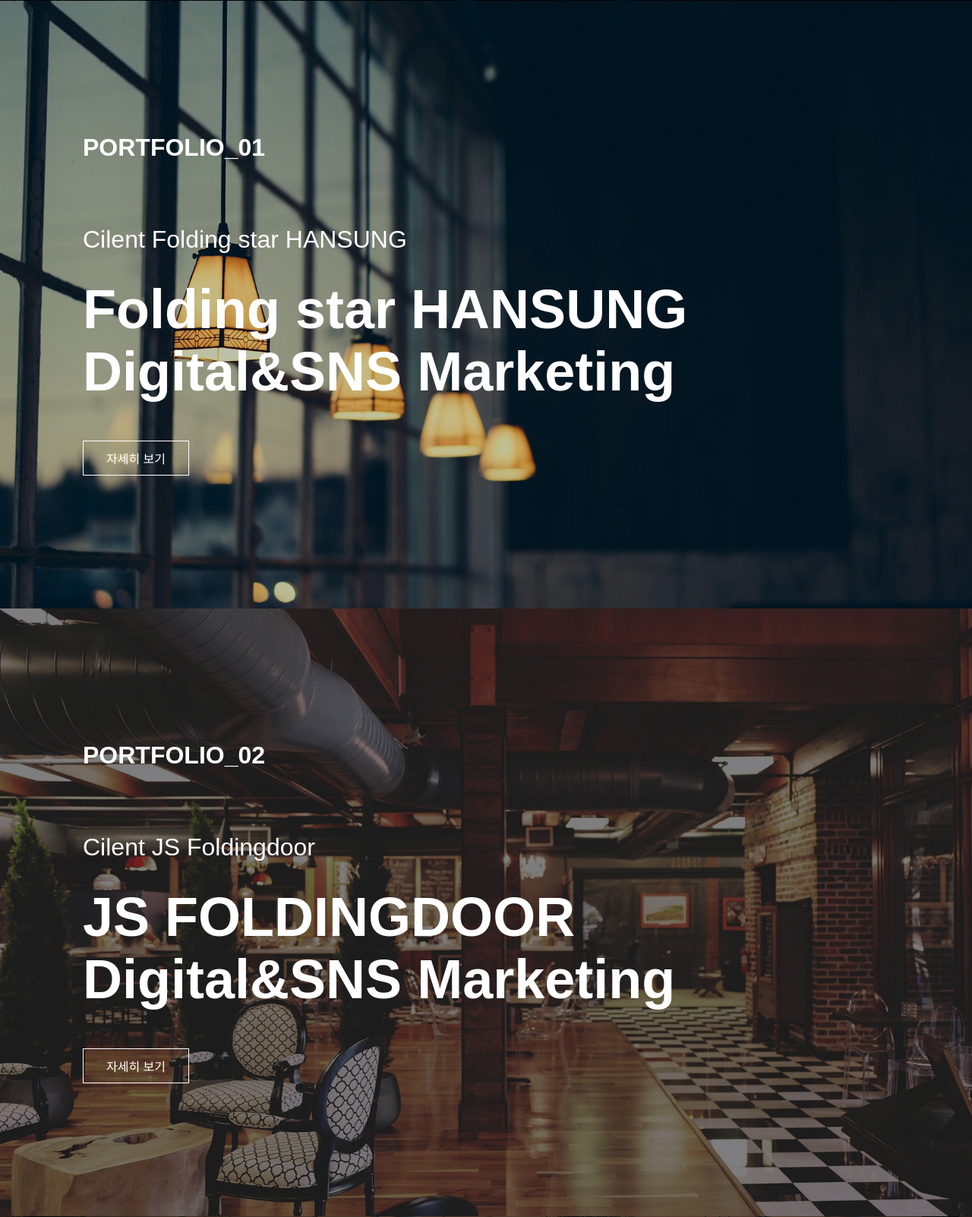
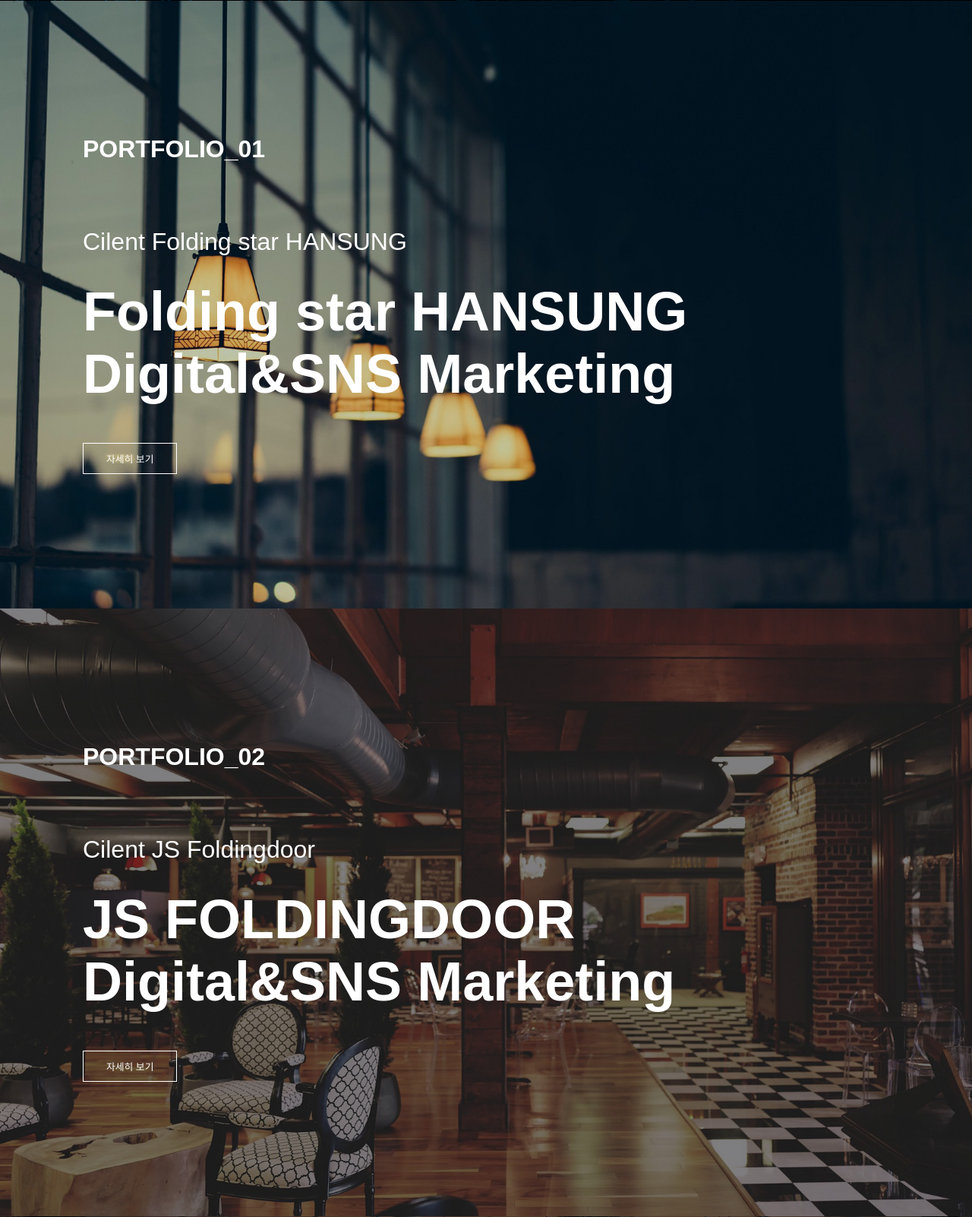
Before and after one commit to hoho3028/homepage, a PHP site: page /animepage.html in a window 1280 px wide. Shown: the part 799-2401 px from the top of the page at 76% size. Run offline with PHP 8.4, Linux system fonts and the light colour scheme; some web fonts are replaced.

Commit message:
Update style_css.css

```diff
--- a/css/style_css.css
+++ b/css/style_css.css
@@ -216,5 +216,7 @@
 }
 @media (max-width: 1280px) {
  .content{padding:0 5%;}
+ .content p{font0-size:1.8rem;}
  .content h1{font-size:4.5rem;}
+ .content .btn_into{font-size:0.8rem;}
 }
```
